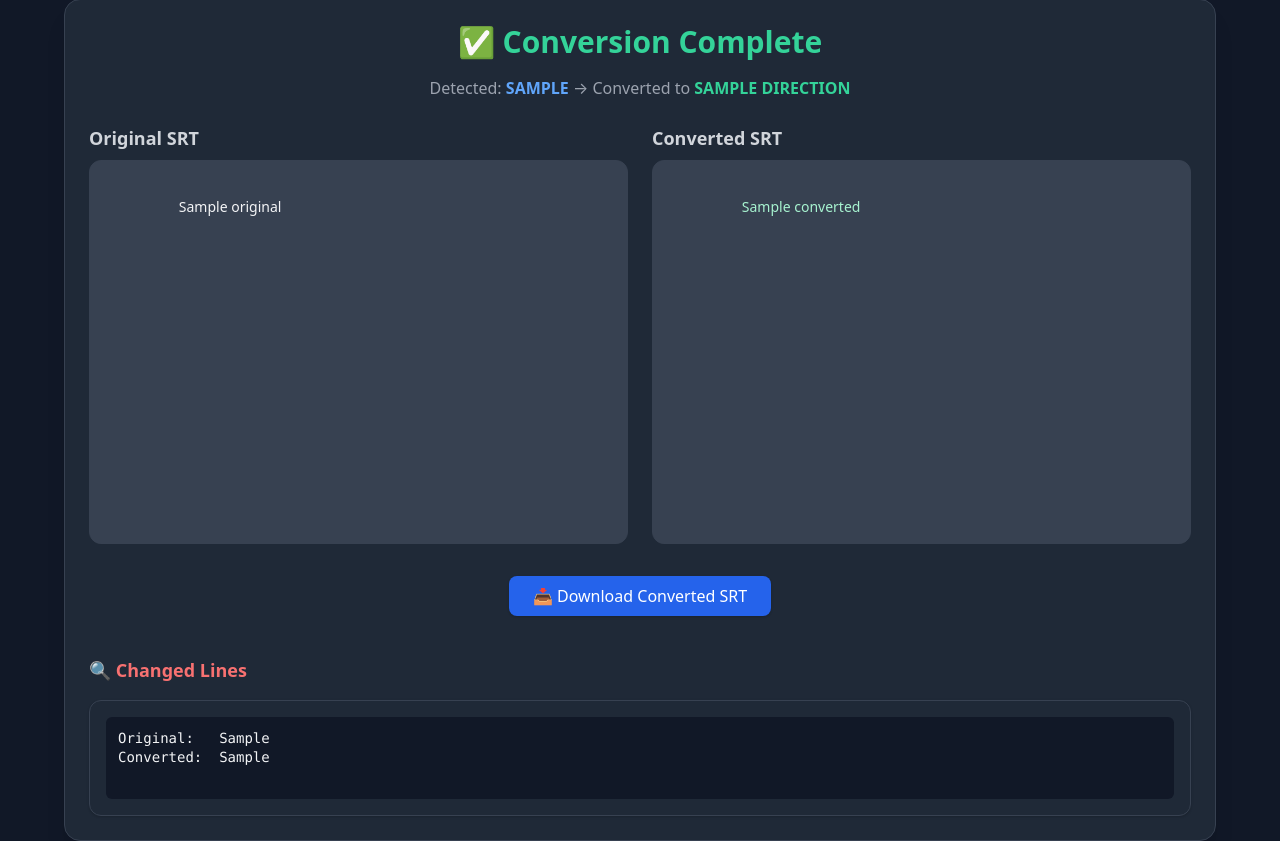
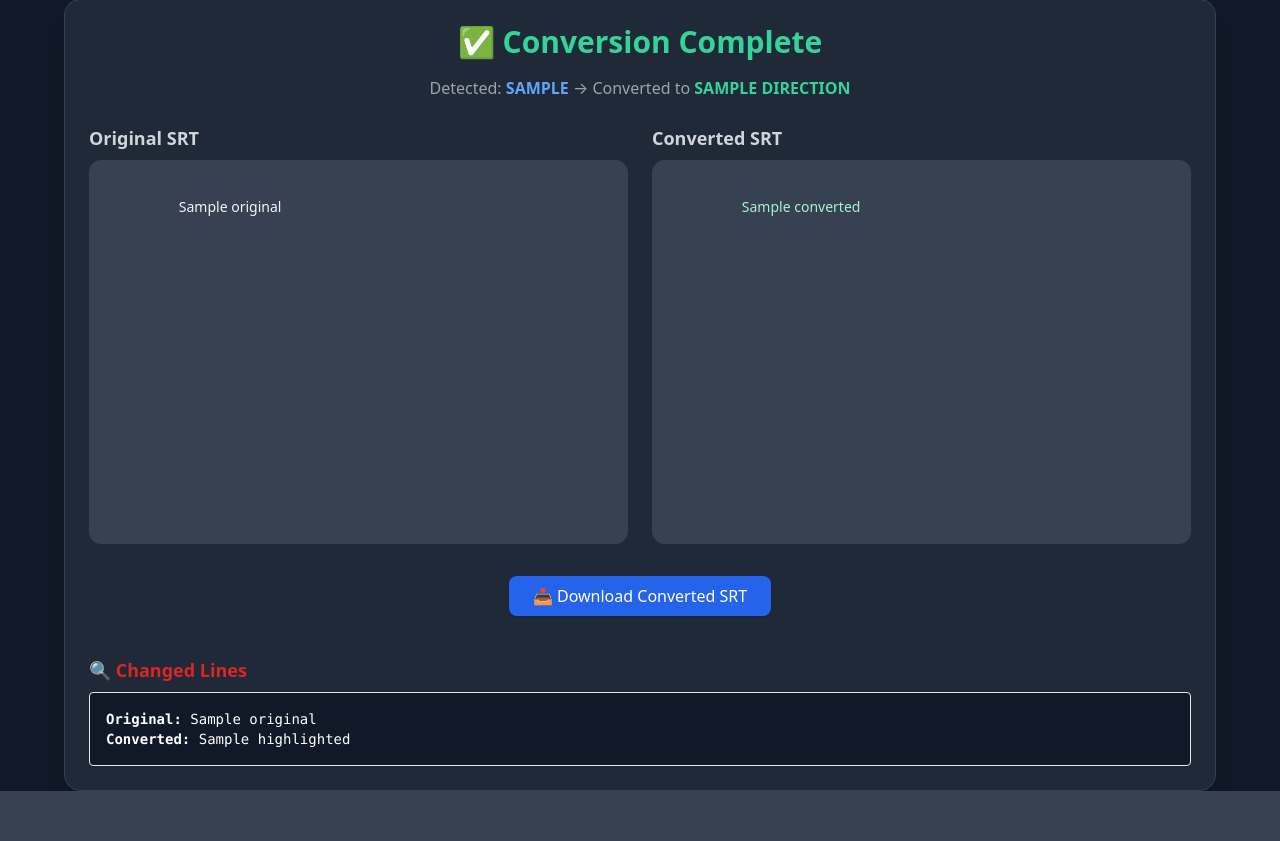
Before and after one commit to lokosmotos/Danialspacex, a Python web app: template templates/converted_chinese_result.html in a window 1280 px wide. Shown: the part 41-882 px from the top of the page. After the commit the page ends 832 px from the top, so only its background shows below. Run offline with Jinja, Linux system fonts and the light colour scheme; the template is opened without the code that fills it: most values are stand-ins (such as "Sample title", 1, 10 or a date in 2020).

Commit message:
Update converted_chinese_result.html

```diff
--- a/templates/converted_chinese_result.html
+++ b/templates/converted_chinese_result.html
@@ -41,18 +41,18 @@
             </button>
         </form>
 
-        {% if diffs %}
+        {% if highlighted_diffs %}
 <div class="mt-10">
-    <h3 class="text-lg font-semibold mb-4 text-red-400">🔍 Changed Lines</h3>
-    <div class="bg-gray-800 p-4 border border-gray-700 rounded-xl shadow text-sm text-gray-100 space-y-4 font-mono">
-        {% for original_line, converted_line in diffs %}
-        <div class="bg-gray-900 p-3 rounded-md">
-            <pre class="whitespace-pre-wrap leading-snug">
-Original:   {{ original_line }}
-Converted:  {{ converted_line }}
-            </pre>
-        </div>
-        {% endfor %}
+    <h3 class="text-lg font-semibold mb-2 text-red-600">🔍 Changed Lines</h3>
+    <div class="bg-gray-900 text-white p-4 border rounded shadow text-sm font-mono">
+        <ul class="space-y-3">
+            {% for item in highlighted_diffs %}
+            <li>
+                <div><strong>Original:</strong> {{ item.original }}</div>
+                <div><strong>Converted:</strong> {{ item.highlighted|safe }}</div>
+            </li>
+            {% endfor %}
+        </ul>
     </div>
 </div>
 {% endif %}
```
